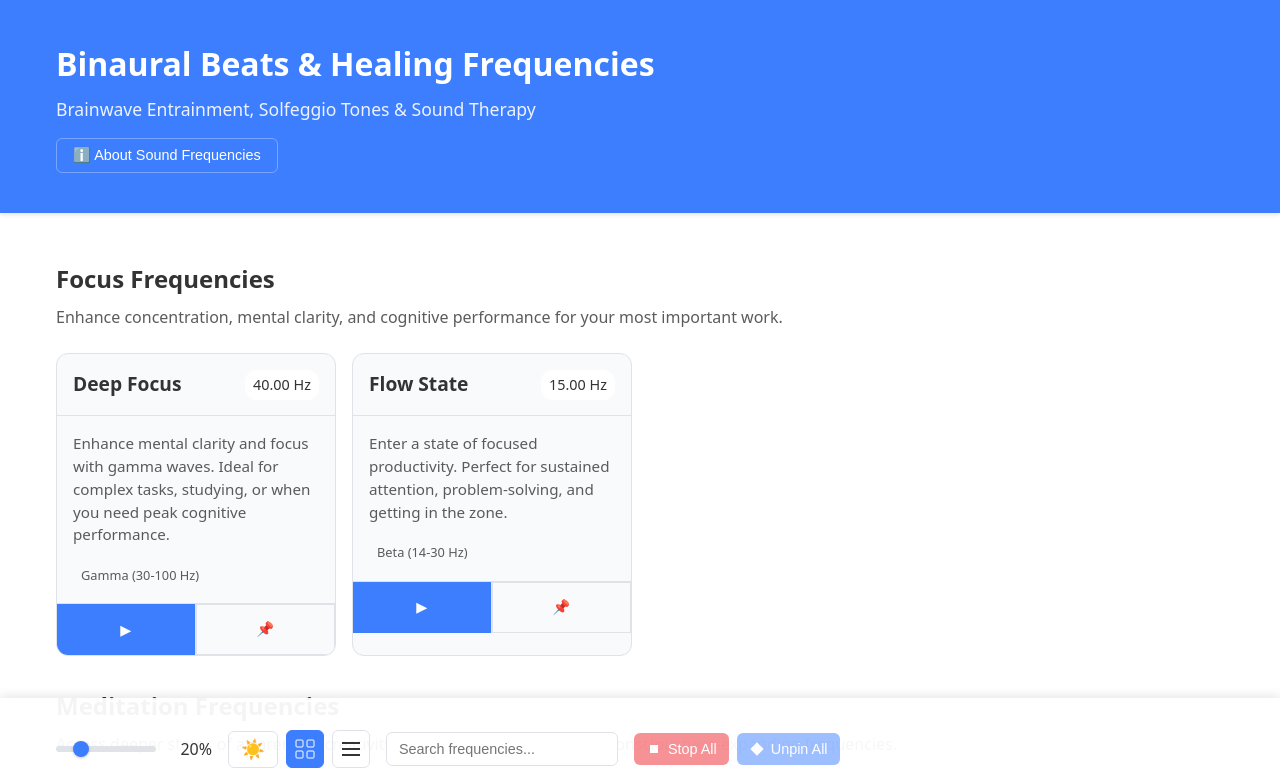
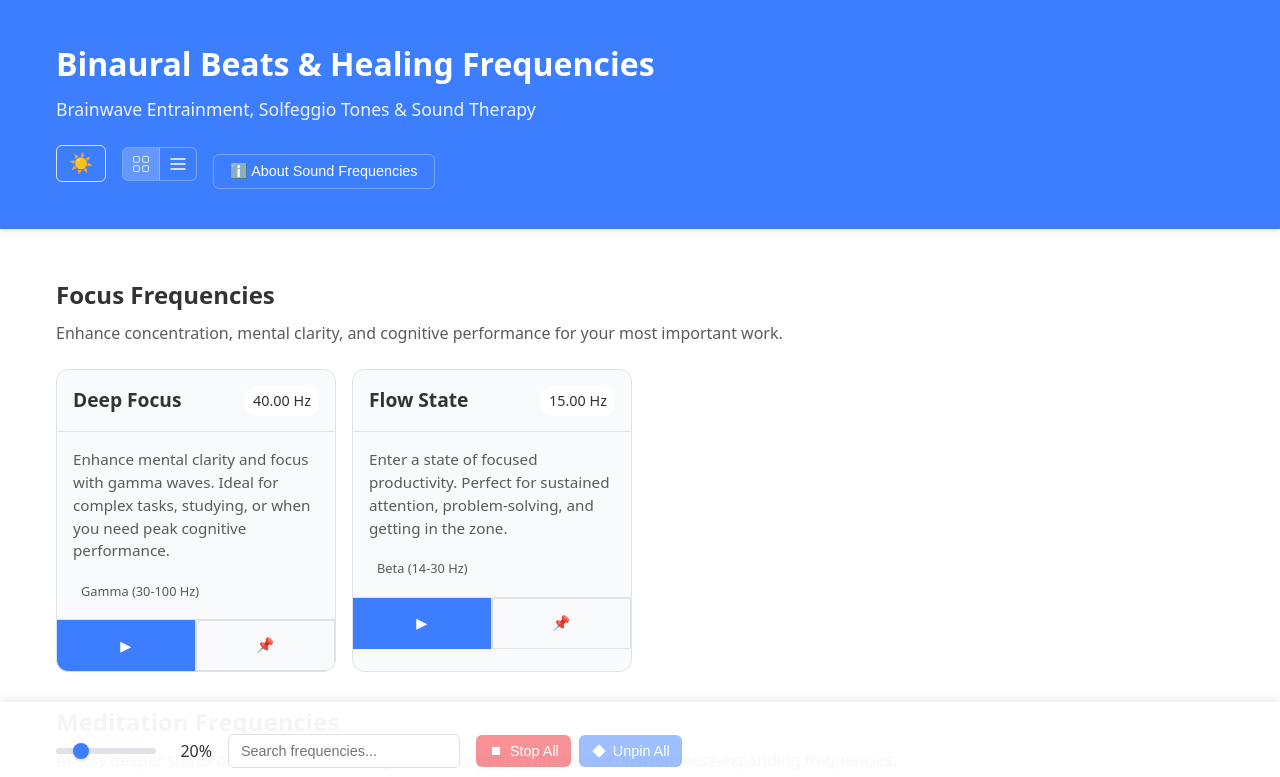
Before and after one commit to 1ps0/binaural-html, a plain HTML site: page index.html in a window 1280 px wide. Both pictures are taken after a click on the button "Card View". Shown: the top 777 px of the page. Drawn offline with Linux system fonts and the light colour scheme.

Commit message:
milestone v4.1 fixes and minor improvements

```diff
--- a/index.html
+++ b/index.html
@@ -141,6 +141,64 @@
             margin-top: var(--space-sm);
         }
 
+        /* Header Actions */
+        .app-header__actions {
+            display: flex;
+            align-items: center;
+            gap: var(--space-md);
+            margin-top: var(--space-md);
+        }
+
+        .theme-toggle-button,
+        .view-toggle-button {
+            background: transparent;
+            border: 1px solid rgba(255, 255, 255, 0.3);
+            border-radius: 6px;
+            padding: 6px 12px;
+            cursor: pointer;
+            color: white;
+            transition: all var(--transition-fast);
+        }
+
+        .theme-toggle-button:hover,
+        .view-toggle-button:hover {
+            background: rgba(255, 255, 255, 0.1);
+        }
+
+        /* View Toggle Group */
+        .view-toggle-group {
+            display: flex;
+            border: 1px solid rgba(255, 255, 255, 0.3);
+            border-radius: 6px;
+            overflow: hidden;
+        }
+
+        .view-toggle-button {
+            border: none;
+            border-radius: 0;
+            padding: 6px 8px;
+        }
+
+        .view-toggle-button:first-child {
+            border-right: 1px solid rgba(255, 255, 255, 0.3);
+        }
+
+        .view-toggle-button.active {
+            background: rgba(255, 255, 255, 0.2);
+        }
+
+        .view-toggle-button svg {
+            display: block;
+            width: 20px;
+            height: 20px;
+            fill: none;
+            stroke: currentColor;
+        }
+
+        .theme-toggle-icon {
+            font-size: 1.2rem;
+        }
+
         /* Control Bar */
         .control-bar {
             position: fixed;
@@ -814,7 +872,31 @@
         <div class="container">
             <h1 class="app-title">Binaural Beats & Healing Frequencies</h1>
             <p class="app-subtitle">Brainwave Entrainment, Solfeggio Tones & Sound Therapy</p>
-            <button class="btn btn--info" id="showInfo">ℹ️ About Sound Frequencies</button>
+            <div class="app-header__actions">
+                <button class="theme-toggle-button" id="themeToggle" aria-label="Toggle theme">
+                    <span class="theme-toggle-icon">🌓</span>
+                </button>
+                <div class="view-toggle-group">
+                    <button class="view-toggle-button ${AppState.ui.view === 'cards' ? 'active' : ''}" data-view="cards">
+                        <svg class="icon" viewBox="0 0 24 24" width="24" height="24">
+                            <rect x="3" y="3" width="7" height="7" rx="1"/>
+                            <rect x="14" y="3" width="7" height="7" rx="1"/>
+                            <rect x="3" y="14" width="7" height="7" rx="1"/>
+                            <rect x="14" y="14" width="7" height="7" rx="1"/>
+                        </svg>
+                        <span class="visually-hidden">Card View</span>
+                    </button>
+                    <button class="view-toggle-button ${AppState.ui.view === 'list' ? 'active' : ''}" data-view="list">
+                        <svg class="icon" viewBox="0 0 24 24" width="24" height="24">
+                            <line x1="3" y1="6" x2="21" y2="6" stroke-width="2"/>
+                            <line x1="3" y1="12" x2="21" y2="12" stroke-width="2"/>
+                            <line x1="3" y1="18" x2="21" y2="18" stroke-width="2"/>
+                        </svg>
+                        <span class="visually-hidden">List View</span>
+                    </button>
+                </div>
+                <button class="btn btn--info" id="showInfo">ℹ️ About Sound Frequencies</button>
+            </div>
         </div>
     </header>
 
@@ -911,7 +993,7 @@
             },
             ui: {
                 theme: localStorage.getItem('theme') || 'light',
-                view: localStorage.getItem('view') || 'cards',
+                view: localStorage.getItem('view') || 'list',
                 controlBar: {
                     position: localStorage.getItem('controlBarPosition') || 'bottom',
                     minimized: false
@@ -1198,8 +1280,55 @@
             },
 
             stopAll() {
-                Object.keys(AppState.audio.oscillators).forEach(id => this.stopTone(id));
-                EventSystem.emit('allTonesStopped');
+                try {
+                    const activeIds = Object.keys(AppState.audio.oscillators);
+
+                    // Immediately stop and disconnect all oscillators
+                    activeIds.forEach(id => {
+                        const nodes = AppState.audio.oscillators[id];
+                        if (!nodes) return;
+
+                        try {
+                            if (nodes.left && nodes.right) {
+                                // Binaural beat cleanup
+                                nodes.left.oscillator.stop();
+                                nodes.right.oscillator.stop();
+                                nodes.left.gainNode.disconnect();
+                                nodes.right.gainNode.disconnect();
+                                if (nodes.merger) nodes.merger.disconnect();
+                            } else if (nodes.oscillator) {
+                                // Single tone cleanup
+                                nodes.oscillator.stop();
+                                nodes.gainNode.disconnect();
+                            }
+
+                            // Update play button state
+                            const playButton = document.querySelector(`.btn--play[data-id="${id}"]`);
+                            if (playButton) {
+                                playButton.classList.remove('playing');
+                                playButton.innerHTML = `<span class="visually-hidden">Play</span>▶`;
+                            }
+                        } catch (err) {
+                            console.warn(`Error cleaning up oscillator ${id}:`, err);
+                        }
+                    });
+
+                    // Reset oscillators state
+                    AppState.audio.oscillators = {};
+
+                    // Clear active tones container
+                    const activeTones = document.querySelector('.active-tones-container');
+                    if (activeTones) {
+                        activeTones.innerHTML = '';
+                    }
+
+                    EventSystem.emit('allTonesStopped');
+                } catch (error) {
+                    console.error('Error in stopAll:', error);
+                    // Force reset state even if cleanup fails
+                    AppState.audio.oscillators = {};
+                    EventSystem.emit('allTonesStopped');
+                }
             },
 
             setVolume(value) {
@@ -1592,29 +1721,6 @@
                         <span class="volume-display">${Math.round(AppState.audio.volume * 100)}%</span>
                     </div>
 
-                    <div class="control-bar__section control-bar__view-toggle">
-                        <button class="theme-toggle-button" id="themeToggle" aria-label="Toggle theme">
-                            <span class="theme-toggle-icon">🌓</span>
-                        </button>
-                        <button class="view-toggle-button ${AppState.ui.view === 'cards' ? 'active' : ''}" data-view="cards">
-                            <svg class="icon" viewBox="0 0 24 24" width="24" height="24">
-                                <rect x="3" y="3" width="7" height="7" rx="1"/>
-                                <rect x="14" y="3" width="7" height="7" rx="1"/>
-                                <rect x="3" y="14" width="7" height="7" rx="1"/>
-                                <rect x="14" y="14" width="7" height="7" rx="1"/>
-                            </svg>
-                            <span class="visually-hidden">Card View</span>
-                        </button>
-                        <button class="view-toggle-button ${AppState.ui.view === 'list' ? 'active' : ''}" data-view="list">
-                            <svg class="icon" viewBox="0 0 24 24" width="24" height="24">
-                                <line x1="3" y1="6" x2="21" y2="6" stroke-width="2"/>
-                                <line x1="3" y1="12" x2="21" y2="12" stroke-width="2"/>
-                                <line x1="3" y1="18" x2="21" y2="18" stroke-width="2"/>
-                            </svg>
-                            <span class="visually-hidden">List View</span>
-                        </button>
-                    </div>
-
                     <div class="control-bar__section control-bar__search">
                         <div class="search-container">
                             <input type="text"
@@ -1692,33 +1798,6 @@
                         min-width: 3em;
                         text-align: right;
                         font-variant-numeric: tabular-nums;
-                    }
-
-                    /* View Toggle */
-                    .view-toggle-button {
-                        background: none;
-                        border: 1px solid var(--card-border);
-                        border-radius: 6px;
-                        padding: 6px;
-                        cursor: pointer;
-                        color: var(--text);
-                        transition: all var(--transition-fast);
-                    }
-
-                    .view-toggle-button:hover {
-                        background: var(--card-bg);
-                    }
-
-                    .view-toggle-button.active {
-                        background: var(--primary);
-                        border-color: var(--primary);
-                        color: white;
-                    }
-
-                    .view-toggle-button svg {
-                        display: block;
-                        fill: none;
-                        stroke: currentColor;
                     }
 
                     /* Search */
@@ -1858,46 +1937,6 @@
                         background: var(--danger);
                         color: white;
                     }
-
-                    /* Responsive Adjustments */
-                    @media (max-width: 768px) {
-                        .control-bar .container {
-                            flex-direction: column;
-                            align-items: stretch;
-                        }
-
-                        .control-bar__section {
-                            width: 100%;
-                        }
-
-                        .search-container {
-                            width: 100%;
-                        }
-
-                        .control-bar__actions {
-                            justify-content: space-between;
-                        }
-                    }
-
-                    /* Theme Toggle */
-                    .theme-toggle-button {
-                        background: none;
-                        border: 1px solid var(--card-border);
-                        border-radius: 6px;
-                        padding: 6px 12px;
-                        cursor: pointer;
-                        color: var(--text);
-                        transition: all var(--transition-fast);
-                    }
-
-                    .theme-toggle-button:hover {
-                        background: var(--card-bg);
-                        border-color: var(--primary);
-                    }
-
-                    .theme-toggle-icon {
-                        font-size: 1.2rem;
-                    }
                 `;
                 document.head.appendChild(style);
             },
@@ -1907,15 +1946,6 @@
                 const volumeSlider = document.getElementById('volume');
                 volumeSlider.addEventListener('input', (e) => {
                     AudioSystem.setVolume(parseFloat(e.target.value));
-                });
-
-                // View toggle
-                const viewButtons = document.querySelectorAll('.view-toggle-button');
-                viewButtons.forEach(button => {
-                    button.addEventListener('click', () => {
-                        const view = button.dataset.view;
-                        this.setView(view);
-                    });
                 });
 
                 // Search
@@ -1955,21 +1985,6 @@
                     volumeSlider.value = volume;
                     document.querySelector('.volume-display').textContent = `${Math.round(volume * 100)}%`;
                 });
-            },
-
-            setView(view) {
-                if (view === AppState.ui.view) return;
-
-                AppState.ui.view = view;
-                localStorage.setItem('view', view);
-
-                // Update button states
-                document.querySelectorAll('.view-toggle-button').forEach(button => {
-                    button.classList.toggle('active', button.dataset.view === view);
-                });
-
-                this.render();
-                EventSystem.emit('viewChanged', view);
             },
 
             updateControlState() {
@@ -2250,6 +2265,24 @@
             themeToggleBtn.querySelector('.theme-toggle-icon').textContent =
                 AppState.ui.theme === 'light' ? '☀️' : '🌙';
 
+            // View toggle
+            const viewButtons = document.querySelectorAll('.view-toggle-button');
+            viewButtons.forEach(button => {
+                button.addEventListener('click', () => {
+                    const view = button.dataset.view;
+                    AppState.ui.view = view;
+                    localStorage.setItem('view', view);
+
+                    // Update button states
+                    viewButtons.forEach(btn => {
+                        btn.classList.toggle('active', btn.dataset.view === view);
+                    });
+
+                    UISystem.render();
+                    EventSystem.emit('viewChanged', view);
+                });
+            });
+
             showInfoBtn.addEventListener('click', () => {
                 infoModal.classList.add('visible');
             });
```
Also changed, not shown: 2 other files.
